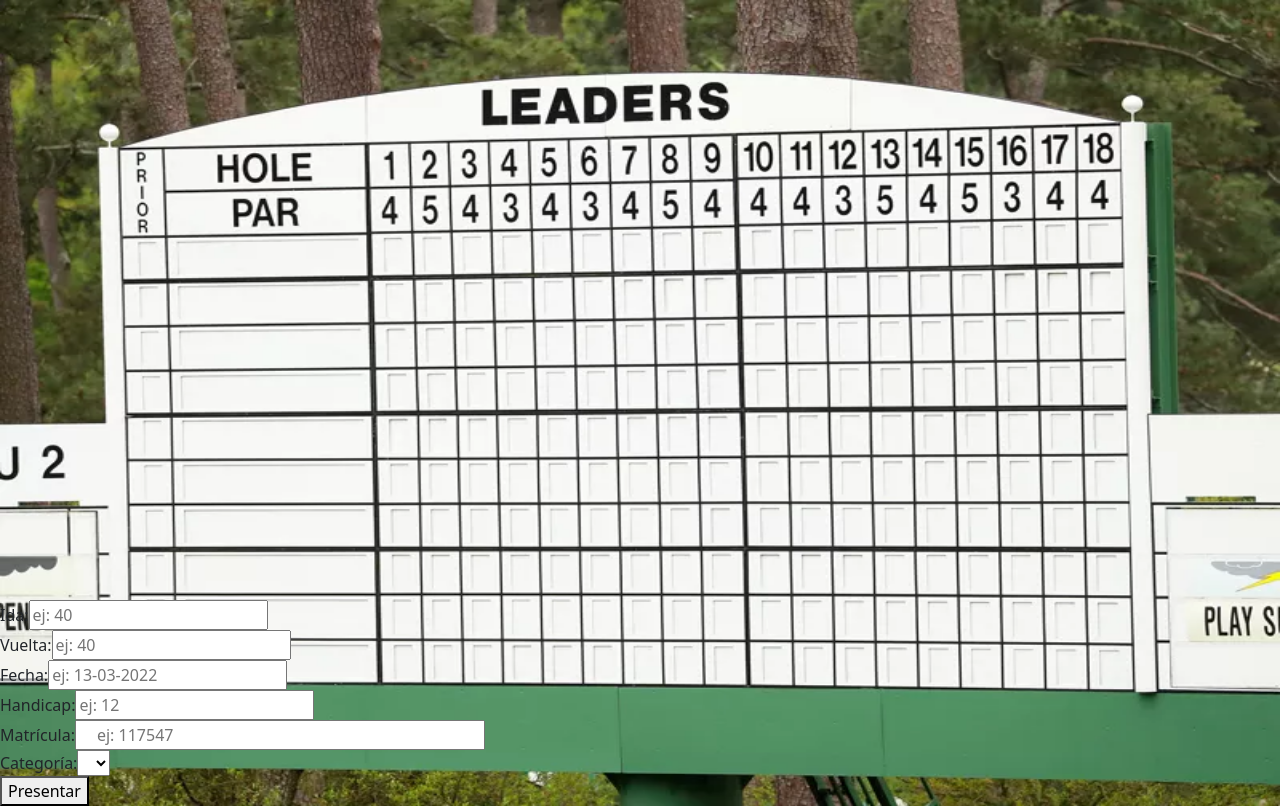
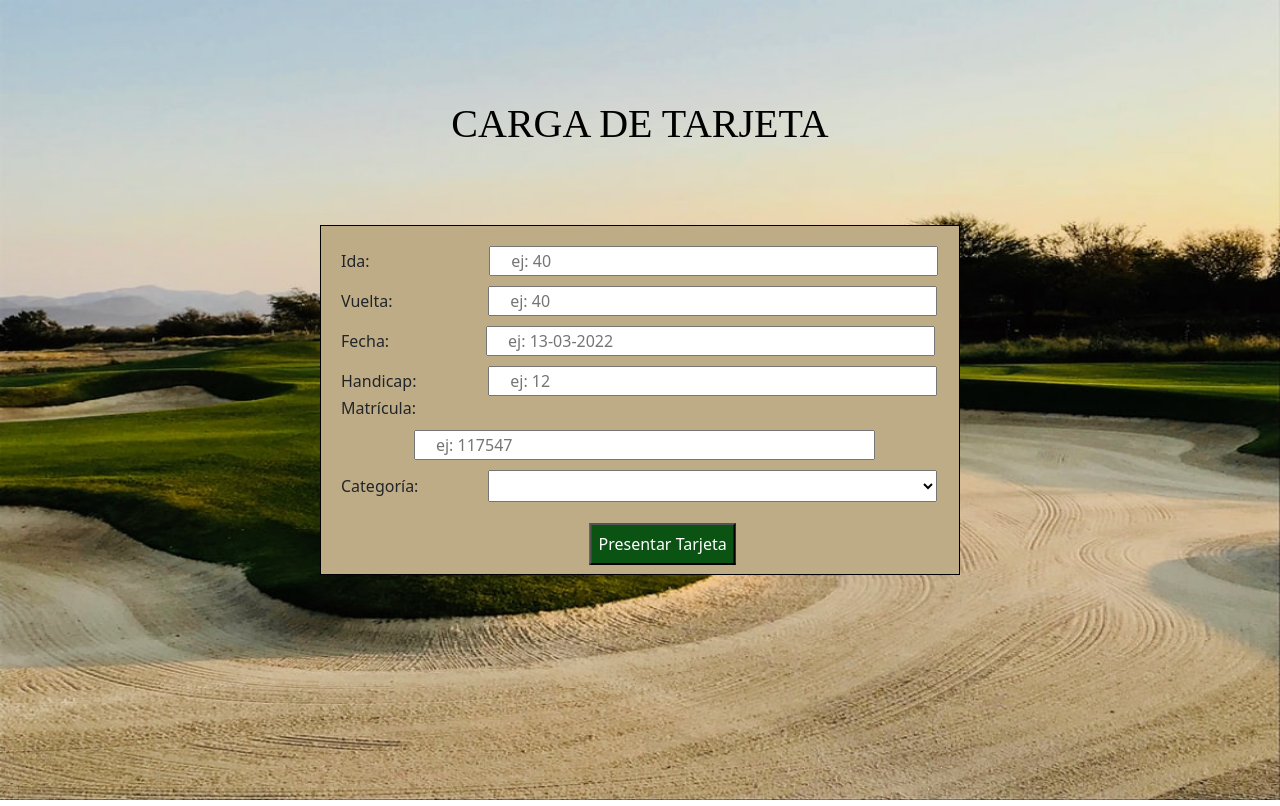
Before and after one commit to CarlosRacca/SDGA-Tour-Front, a React (Create React App) app: page /loadscorecard in a window 1280 px wide. Built offline with nearby package versions, Linux system fonts and the light colour scheme.

Commit message:
estilos en loadscorecard

```diff
--- a/src/Components/LoadScoreCard.jsx
+++ b/src/Components/LoadScoreCard.jsx
@@ -84,8 +84,9 @@ export default function LoadScoreCard(){
 
     return(
         <div className='divLoad'>
-            <form onSubmit={e => onSubmit(e)}>
-                <div>
+            <h1 className='H1'>CARGA DE TARJETA</h1>
+            <form onSubmit={e => onSubmit(e)} className='formLoad'>
+                <div className='inputFront'>
                     Ida:
                     <input
                     type='number'
@@ -150,7 +151,7 @@ export default function LoadScoreCard(){
                         <option value="B">B</option>
                     </select>
                 </div>
-                <button>Presentar</button>
+                <button className='BTNLoad'>Presentar Tarjeta</button>
             </form>
         </div>
     );
--- a/src/Styles/Home.modules.css
+++ b/src/Styles/Home.modules.css
@@ -53,7 +53,7 @@ button:hover{
 }
 
 .h1H{
-    color: #040505;
+    color: white;
     text-align: center;
     font-family: Sorts Mill Goudy;
     padding-top: 50px;
@@ -62,13 +62,13 @@ button:hover{
 
 .h5H{
     /* margin-left: 60px; */
-    color: #070807 solid;
+    color: white;
     margin-top: -22px;
     text-align: center;
 }
 
 .mainH{
-    background-image: url(../Images/augusta.jpg);
+    background-image: url(../Images/augusta1.jpg);
     background-repeat: no-repeat;
     background-size: 100% 100%;
     padding-bottom: 200px;
--- a/src/Styles/LoadScoreCard.modules.css
+++ b/src/Styles/LoadScoreCard.modules.css
@@ -1,6 +1,76 @@
 .divLoad{
-    background-image: url(../Images/LeaderBoard.jpg);
+    background-image: url(../Images/sand.jpg);
     background-repeat: no-repeat;
     background-size: 100% 100%;
     padding-top: 600px;
+    padding-bottom: 200px;
 }
+
+.H1{
+    margin-top: -500px;
+    text-align: center;
+    color: black;
+    font-family: Sorts Mill Goudy;
+}
+
+.formLoad{
+    position: absolute;
+    top: 50%;
+    left: 50%;
+    transform: translate(-50%, -50%);
+    border: 1px solid black;
+    padding: 20px;
+    width: 50%;
+    background-color: rgba(190, 172, 134);
+}
+
+.front_nine{
+    width: 75%;
+    margin-left: 20%;
+    padding-left: 20px;
+}
+
+.back_nine{
+    width: 75%;
+    margin-left: 16%;
+    margin-top: 10px;
+    padding-left: 20px;
+}
+
+.date{
+    width: 75%;
+    margin-left: 16.2%;
+    margin-top: 10px;
+    padding-left: 20px;
+}
+
+.handicap{
+    width: 75%;
+    margin-left: 12%;
+    margin-top: 10px;
+    padding-left: 20px;
+}
+
+.matricula{
+    width: 28.8rem;
+    margin-left: 12.2%;
+    margin-top: 10px;
+    size: -20%;
+}
+
+.categoria{
+    width: 75.2%;
+    margin-left: 11.6%;
+    margin-top: 10px;
+    height: 2rem;
+}
+
+.BTNLoad{
+    top: 50%;
+    left: 50%;
+    transform: translate(170%, 50%);
+    margin-bottom: 10px;
+    background-color: rgb(10, 83, 19);
+    padding: 7px;
+    color: white;
+}
```
Also changed, not shown: src/Images/augusta1.jpg (added), src/Images/sand.jpg (added).
